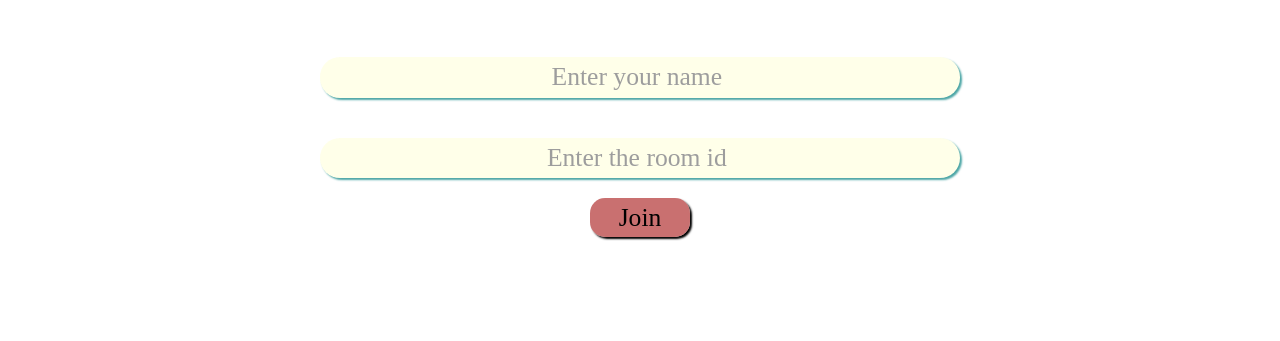
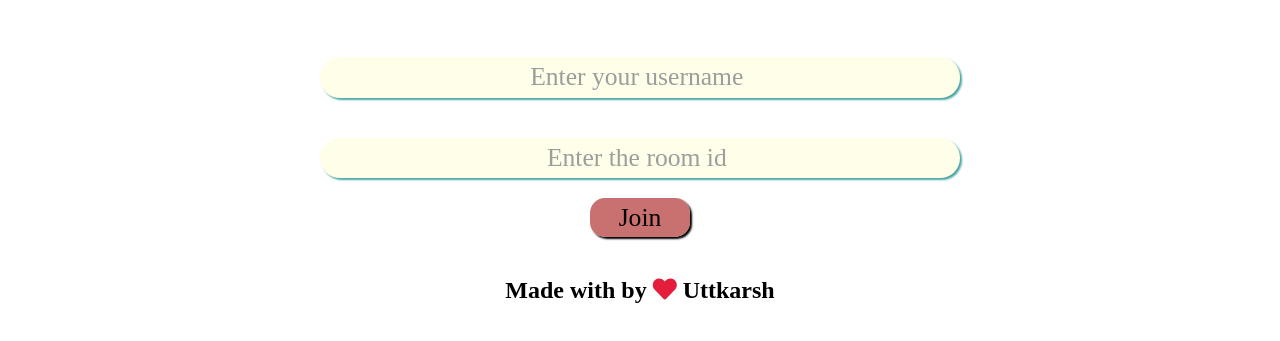
Before and after one commit to loneWarrior581/Collaborativedrawing, a website: page public/index.html in a window 1280 px wide. Shown: the part 83-424 px from the top of the page. Drawn offline with nearby package versions, Linux system fonts and the light colour scheme; no server answers.

Commit message:
added the builder name and favicon

```diff
--- a/public/index.html
+++ b/public/index.html
@@ -4,6 +4,7 @@
 <head>
     <meta charset="UTF-8">
     <meta name="viewport" content="width=device-width, initial-scale=1.0">
+    <link rel="stylesheet" href="https://cdnjs.cloudflare.com/ajax/libs/font-awesome/5.14.0/css/all.min.css" integrity="sha512-1PKOgIY59xJ8Co8+NE6FZ+LOAZKjy+KY8iq0G4B3CyeY6wYHN3yt9PW0XpSriVlkMXe40PTKnXrLnZ9+fkDaog==" crossorigin="anonymous" />
     <link rel="stylesheet" href="style.css">
     <title>Join The Game</title>
 </head>
@@ -23,7 +24,7 @@
 
     <section id="main_landing" style="justify-content: center; align-items: center;">
         <form action="game.html" id="entry" autocomplete="off">
-            <input type="text" placeholder="Enter your name " class="info" name="myName" id="myName" autocomplete="off" required>
+            <input type="text" placeholder="Enter your username " class="info" name="myName" id="myName" autocomplete="off" required>
             <input type="text" placeholder="Enter the room id " class="info" name="roomId" id="myId" autocomplete="off" required>
             <button class="btn" onclick="joinRoom()" type="submit">Join</button>
 
@@ -32,6 +33,9 @@
 
         </div>
 
+        <div class="footer">
+            <h1>Made with by <i data-v-4024b029="" aria-hidden="true" class="fa fa-heart" style="color: rgb(227, 29, 59);"></i> Uttkarsh</h1>
+        </div>
     </section>
     <script src="/socket.io/socket.io.js"></script>
     <script src="room.js"></script>
--- a/public/style.css
+++ b/public/style.css
@@ -361,3 +361,8 @@ margin: 0px 10px;
     top: 0px;
     left: 0px;
 }
+
+/* footer */
+.footer{
+    top: 80%;
+}
```
Also changed, not shown: public/game.html (+1 -0 lines), favicon.ico (added), public/assets/bg3.jpg (deleted).
